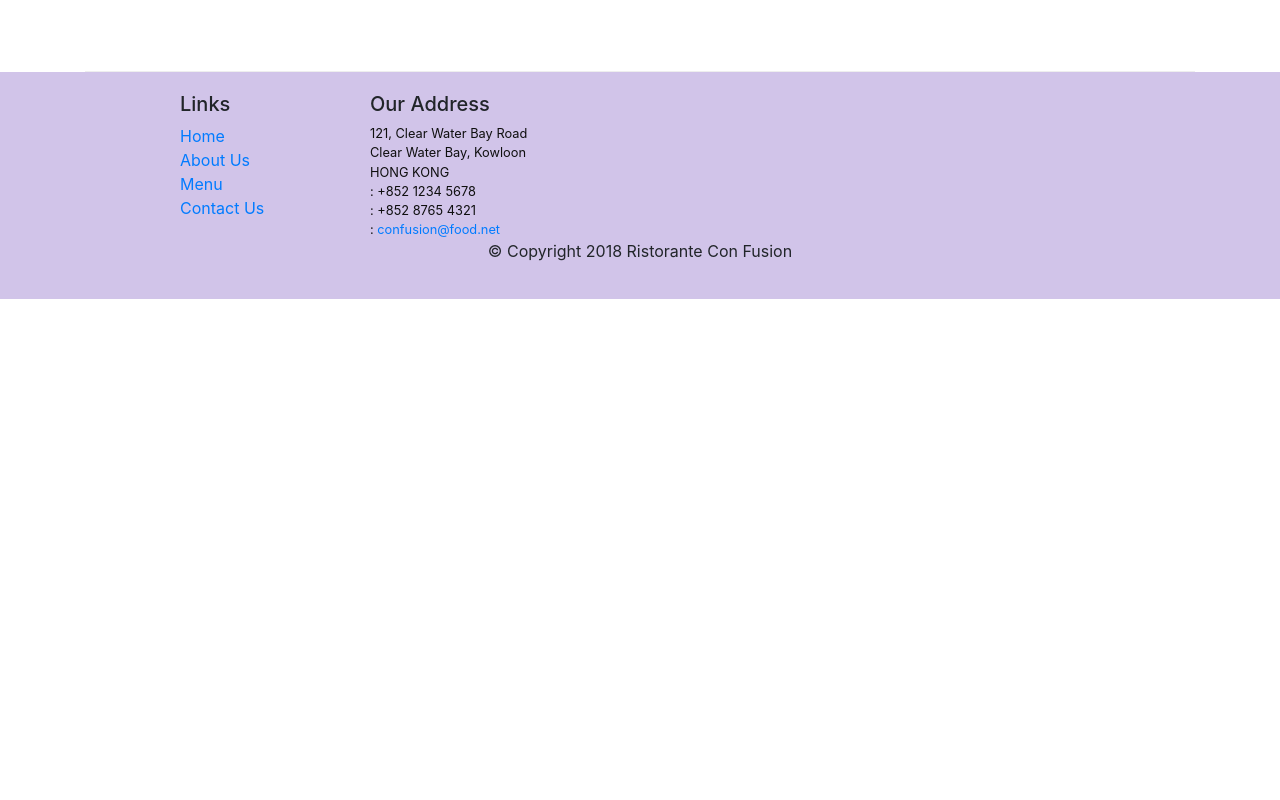
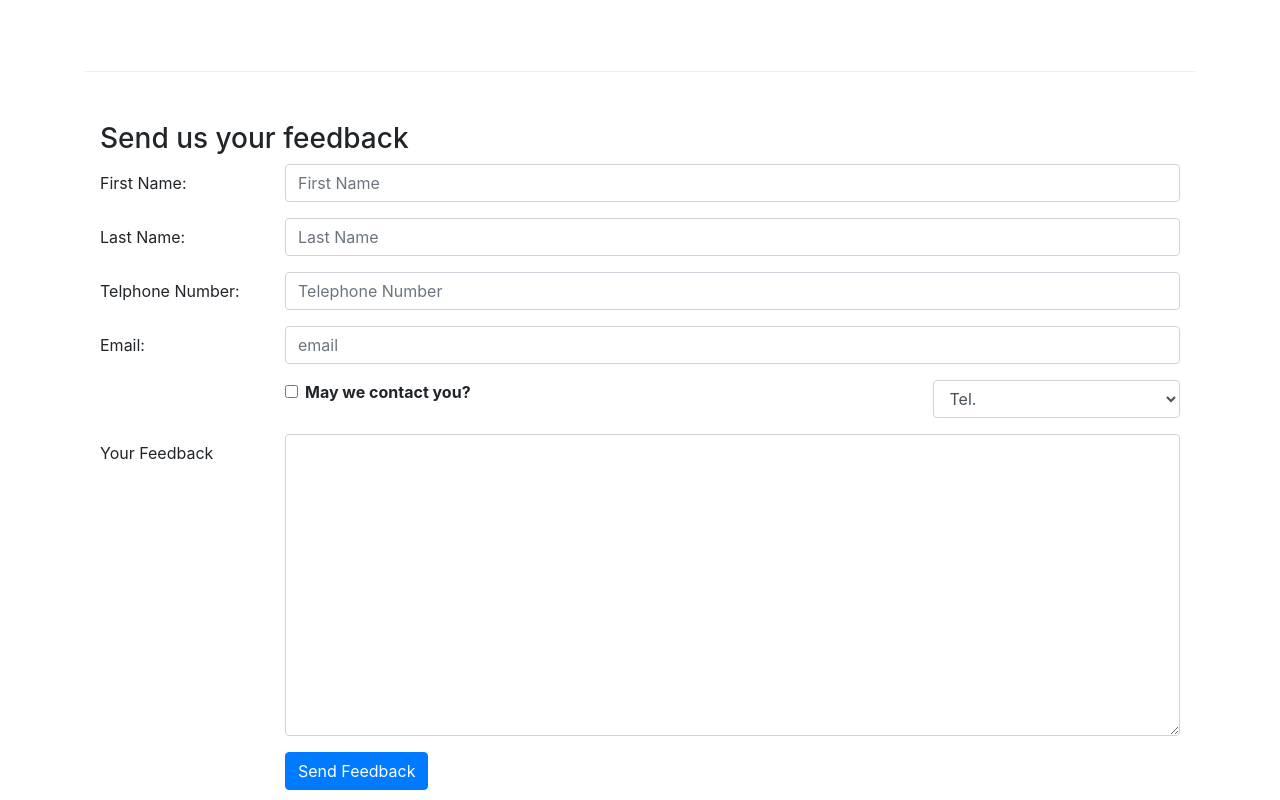
Before and after one commit to safafa/confusion, a React (Create React App) app: page /contactus in a window 1280 px wide. Shown: the part 800-1600 px from the top of the page. Before the commit the page ends 1099 px from the top, so only its background shows below. Built offline with nearby package versions, Linux system fonts and the light colour scheme.

Commit message:
Controlled forms

```diff
--- a/src/components/ContactComponent.js
+++ b/src/components/ContactComponent.js
@@ -1,7 +1,38 @@
-import React from 'react';
-import { Breadcrumb, BreadcrumbItem } from 'reactstrap';
+import React, {Component} from 'react';
+import { Breadcrumb, BreadcrumbItem, Button, Form, FormGroup, Label, Input, Col } from 'reactstrap';
 import { Link } from 'react-router-dom';
-function Contact(props) {
+class Contact extends Component {
+    constructor(props){
+        super(props);
+        this.state={
+            firstName: '',
+            lastName:'',
+            telNum:'',
+            email:'',
+            agree: false,
+            contactType:'Tel.',
+            message:''
+
+        }
+        this.handleInputChange = this.handleInputChange.bind(this);
+        this.handleSubmit = this.handleSubmit.bind(this);
+    }
+    handleInputChange(event) {
+        const target = event.target;
+        const value = target.type === 'checkbox' ? target.checked : target.value;
+        const name = target.name;
+
+        this.setState({
+          [name]: value
+        });
+    }
+
+    handleSubmit(event) {
+        console.log('Current State is: ' + JSON.stringify(this.state));
+        alert('Current State is: ' + JSON.stringify(this.state));
+        event.preventDefault();
+    }
+    render(){
         return(
             <div className="container">
                 <div className="row">
@@ -40,8 +71,69 @@
                         </div>
                     </div>
                 </div>
+                <div className="row row-content">
+                    <div className="col-12">
+                        <h3>Send us your feedback</h3>
+                    </div>
+                    <div className="col-12 col-md-19">
+                    <Form onSubmit={this.handleSubmit}>
+                        <FormGroup row>
+                           <Label htmlFor="firstName" md={2}>First Name: </Label>
+                           <Col md={10}>
+                               <Input type="text" id="firstName" name="firstName" placeholder="First Name" value={this.state.firstName}  onChange={this.handleInputChange}/>                    </Col>
+                        </FormGroup>
+                        <FormGroup row>
+                           <Label htmlFor="lastName" md={2}>Last Name: </Label>
+                           <Col md={10}>
+                               <Input type="text" id="lastName" name="lastName" placeholder="Last Name" value={this.state.lastName}  onChange={this.handleInputChange}/>                    </Col>
+                        </FormGroup>
+                        <FormGroup row>
+                           <Label htmlFor="telNum" md={2}>Telphone Number: </Label>
+                           <Col md={10}>
+                               <Input type="tel" id="telNum" name="telNum" placeholder="Telephone Number" value={this.state.telNum}  onChange={this.handleInputChange}/>                    </Col>
+                        </FormGroup>
+                        <FormGroup row>
+                           <Label htmlFor="email" md={2}>Email: </Label>
+                           <Col md={10}>
+                               <Input type="email" id="email" name="email" placeholder="email" value={this.state.email}  onChange={this.handleInputChange}/>                    </Col>
+                        </FormGroup>
+                        <FormGroup row>
+                            <Col md={{size: 6, offset: 2}}>
+                                <FormGroup check>
+                                    <Label check>
+                                        <Input type="checkbox" name="agree" checked={this.state.agree}  onChange={this.handleInputChange}/>{''}
+                                        <strong>May we contact you?</strong>
+                                    </Label>
+                                </FormGroup>
+                            </Col>
+                            <Col md={{size: 3, offset: 1}}>
+                            <Input type="select" name="contactType" value={this.state.contactType}  onChange={this.handleInputChange}>
+                                <option>Tel.</option>
+                                <option>Email</option>
+                            </Input>
+                            </Col>
+                        </FormGroup>
+                        <FormGroup row>
+                                <Label htmlFor="message" md={2}>Your Feedback</Label>
+                                <Col md={10}>
+                                    <Input type="textarea" id="message" name="message"
+                                        rows="12"
+                                        value={this.state.message}
+                                        onChange={this.handleInputChange}></Input>
+                                </Col>
+                            </FormGroup>
+                        <FormGroup row>
+                            <Col md={{size: 10, offset: 2}}>
+                                <Button type="submit" color="primary" >Send Feedback</Button>
+                            </Col>
+                        </FormGroup>
+                        </Form>
+                    </div>
+                </div>
             </div>
         );
     }
 
+}
+
 export default Contact;
```
Also changed, not shown: 1 other file (tests, documents, lock files or other folders). Lines whose indentation alone changed are shown as unchanged.
